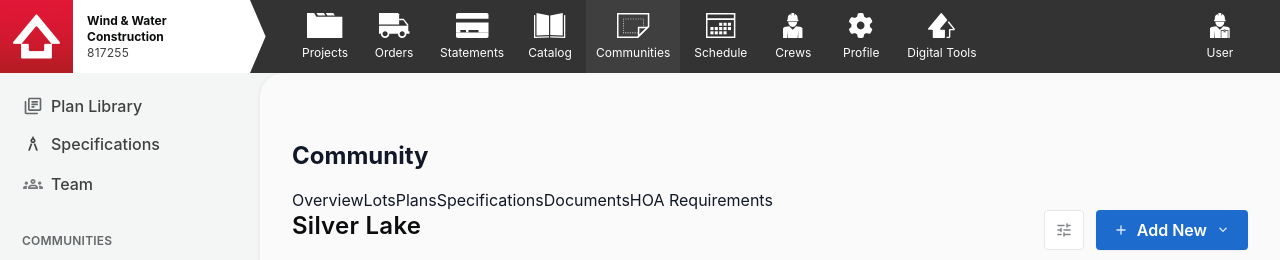
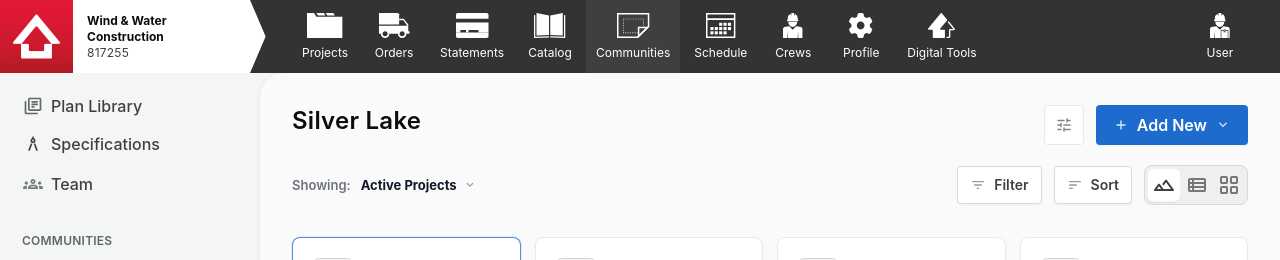
Before and after one commit to Jevohngg/mybldr-frontend, a React (Vite) app: page /communities/1/overview in a window 1280 px wide. Shown: the top 260 px of the page. Built offline with nearby package versions, Linux system fonts and the light colour scheme; a web font is replaced by a local one.

Commit message:
Updated CommunityLayout.tsx

```diff
--- a/src/layouts/CommunityLayout/CommunityLayout.tsx
+++ b/src/layouts/CommunityLayout/CommunityLayout.tsx
@@ -1,15 +1,5 @@
-import { Outlet, useParams } from 'react-router-dom'
-import CommunitySideNav from '../../navigation/CommunitySideNav/CommunitySideNav'
-import styles from './CommunityLayout.module.css'
+import { Outlet } from 'react-router-dom'
 
 export default function CommunityLayout() {
-  const { communityId } = useParams()
-  return (
-    <div className={styles.wrap}>
-      <CommunitySideNav communityId={communityId || ''} />
-      <div className={styles.content}>
-        <Outlet />
-      </div>
-    </div>
-  )
+  return <Outlet />
 }
```
